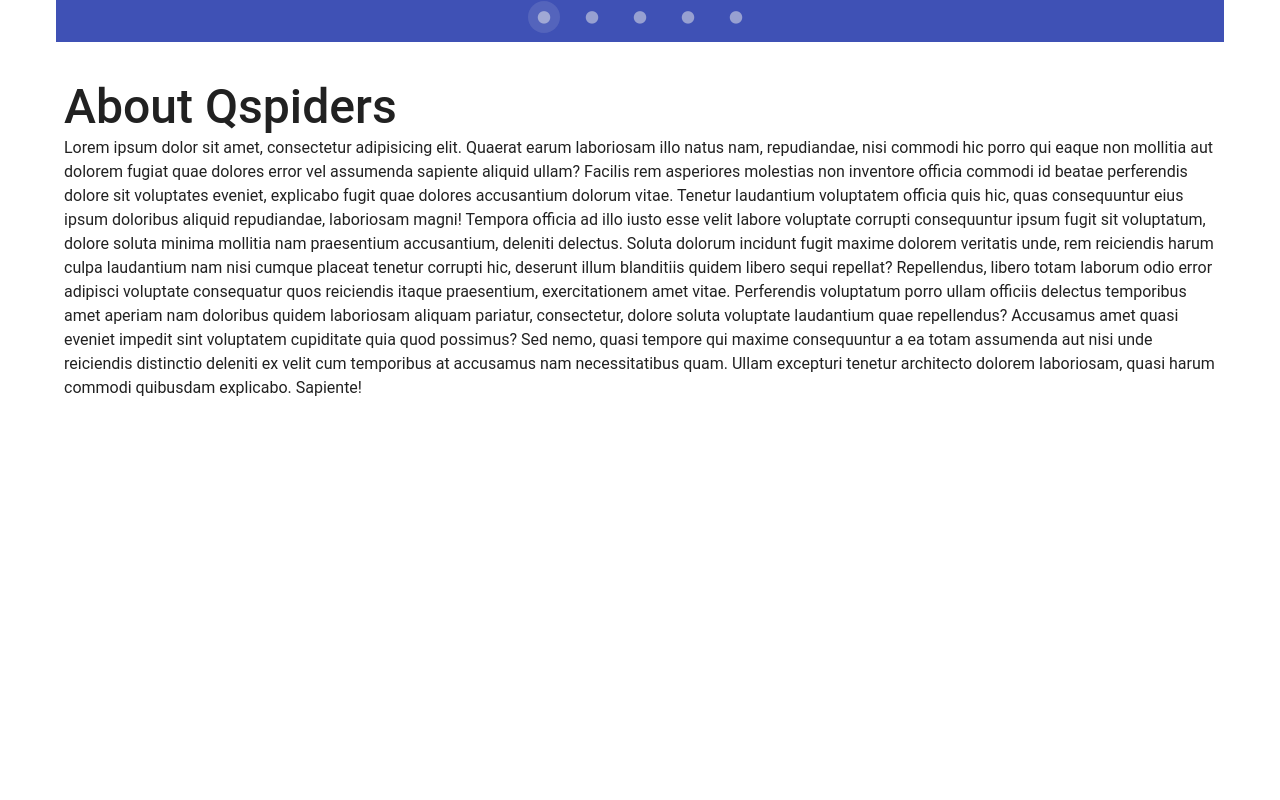
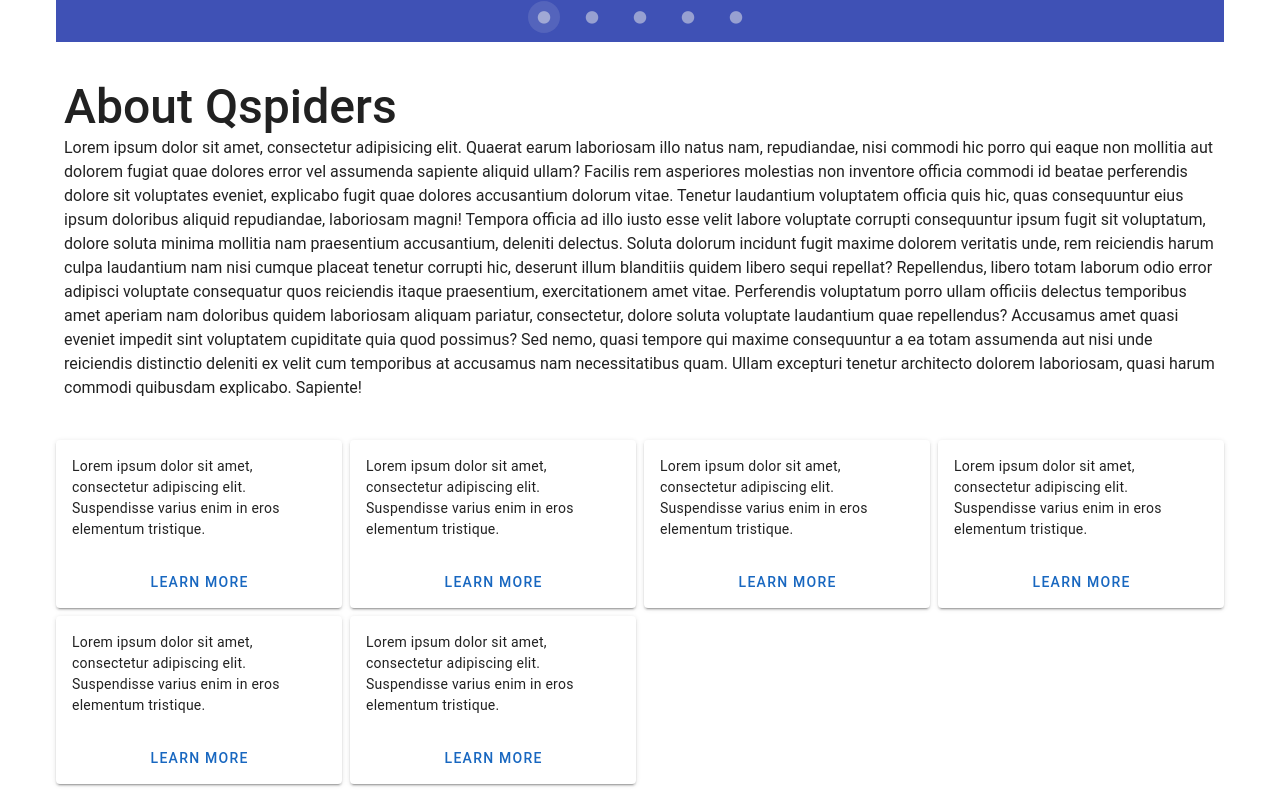
Before and after one commit to TechBhoomi/event-proposal-tascon, a Vue app: page / in a window 1280 px wide. Shown: the part 638-1438 px from the top of the page. Before the commit the page ends 1062 px from the top, so only its background shows below. Built offline with nearby package versions, Linux system fonts and the light colour scheme.

Commit message:
path added

```diff
--- a/src/App.vue
+++ b/src/App.vue
@@ -15,6 +15,9 @@ import About from "./components/about/About.vue";
       <v-container>
         <About />
       </v-container>
+       <v-container>
+       <Cards/>
+      </v-container>
     </v-main>
   </v-app>
 </template>
```
